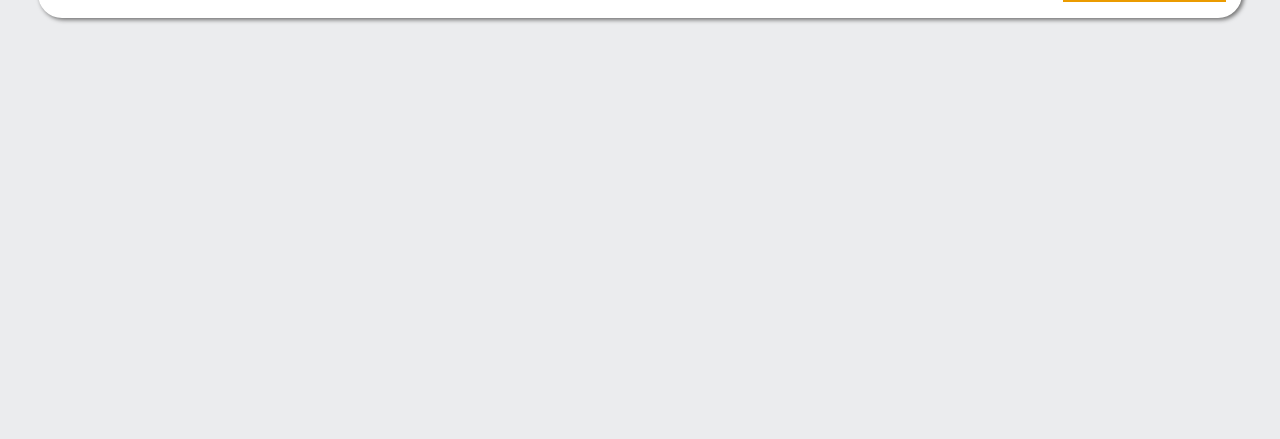
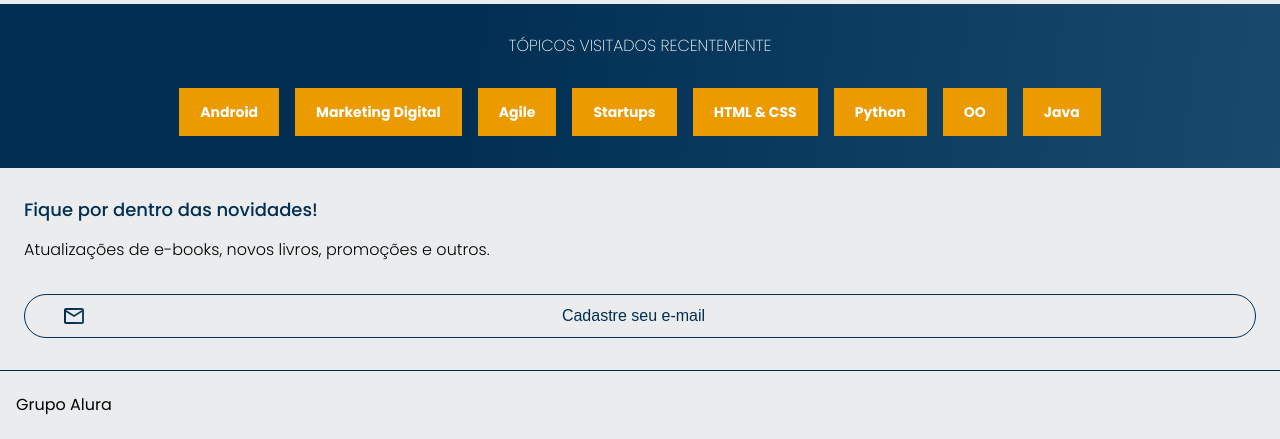
Before and after one commit to BispoAugusto/Alura-Books-Treino, a plain HTML site: page index.html in a window 1280 px wide. Shown: the part 1981-2420 px from the top of the page. Before the commit the page ends 2037 px from the top, so only its background shows below. Drawn offline with nearby package versions, Linux system fonts and the light colour scheme.

```diff
--- a/index.html
+++ b/index.html
@@ -51,10 +51,9 @@
             <!-- Slides -->
             <div class="swiper-slide"><img src="assets/Angular.svg" alt="Livro Angular"></div>
             <div class="swiper-slide"><img src="assets/ApacheKafka.svg" alt="Livro ApacheKafka"></div>
-            <div class="swiper-slide"><img src="assets/Gestão2.svg" alt="Livro de Gestão2"></div>
+            <div class="swiper-slide"><a href="https://www.youtube.com/watch?v=xvFZjo5PgG0&list=RDxvFZjo5PgG0&start_radio=1"><img src="assets/Gestão2.svg" alt="Livro de Gestão2"></a></div>
             <div class="swiper-slide"><img src="assets/Javascript.svg" alt="Livro sobre Javascript"></div>
             <div class="swiper-slide"><img src="assets/Liderança.svg" alt="Livro de Lider"></div>
-            <div class="swiper-slide"><img src="assets/Gestão2.svg" alt="Livro de gestão2"></div>
         </div>
         <!-- If we need navigation buttons -->
         <div class="swiper-button-prev"></div>
@@ -119,6 +118,28 @@
             <a class="card__botao" href="#">Saiba mais</a>
         </div>
     </section>
+    <section class="topicos">
+        <h2 class="topicos-titulo">Tópicos visitados recentemente</h2>
+        <ul class="topicos-lista">
+            <li class="lista-link"><a href="#" class="lista-link__link">Android</a></li>
+            <li class="lista-link"><a href="#" class="lista-link__link">Marketing Digital</a></li>
+            <li class="lista-link"><a href="#" class="lista-link__link">Agile</a></li>
+            <li class="lista-link"><a href="#" class="lista-link__link">Startups</a></li>
+            <li class="lista-link"><a href="#" class="lista-link__link">HTML & CSS</a></li>
+            <li class="lista-link"><a href="#" class="lista-link__link">Python</a></li>
+            <li class="lista-link"><a href="#" class="lista-link__link">OO</a></li>
+            <li class="lista-link"><a href="#" class="lista-link__link">Java</a></li>
+        </ul>
+    </section>
+    <section class="contatos">
+        <h2 class="contatos-titulo">Fique por dentro das novidades!</h2>
+        <p class="contatos-texto">Atualizações de e-books, novos livros, promoções e outros.</p>
+        <input type="search" class="contatos-email" placeholder="Cadastre seu e-mail">
+    </section>
+    <footer class="rodape">
+        <p class="rodape-texto">Grupo Alura</p>
+    </footer>
+
 
     <script src="https://cdn.jsdelivr.net/npm/swiper@12/swiper-bundle.min.js"></script>
     <script>
--- a/style.css
+++ b/style.css
@@ -4,6 +4,8 @@
 @import url(styles/banner.css);
 @import url(styles/carousel.css);
 @import url(styles/card.css);
+@import url(styles/topics.css);
+@import url(styles/contacts.css);
 
 :root {
     --cor-de-fundo: #EBECEE;
--- /dev/null
+++ b/styles/contacts.css
@@ -0,0 +1,42 @@
+.contatos {
+    display: flex;
+    flex-direction: column;
+    padding: 2em 1.5em;
+    border-bottom: 1px solid var(--azul);
+}
+
+.contatos-titulo {
+    font-size: 18px;
+    color: var(--azul);
+    font-weight: 500;
+    margin-bottom: 1em;
+}
+
+.contatos-texto {
+    line-height: 1.5em;
+    font-weight: 300;
+    margin-bottom: 2em;
+}
+
+.contatos-email {
+    background-color: transparent;
+    border: 1px solid var(--azul);
+    color: var(--azul);
+    border-radius: 24px;
+    padding: 1em;
+    width: 100%;
+}
+
+.contatos-email::placeholder {
+    background: url(../assets/Email.svg);
+    background-repeat: no-repeat;
+    background-position: 1.5em;
+    text-align: center;
+    color: var(--azul);
+    font-size: 16px;
+
+}
+
+.rodape-texto {
+    margin: 1.5em 1em;
+}
--- /dev/null
+++ b/styles/topics.css
@@ -0,0 +1,33 @@
+.topicos {
+    background: var(--azul-degrade);
+    text-align: center;
+}
+
+.topicos-titulo {
+    text-transform: uppercase;
+    color: var(--branco);
+    font-weight: 200;
+    padding: 2em;
+}
+
+.topicos-lista {
+    display: flex;
+    flex-wrap: wrap;
+    justify-content: center;
+    gap: 1em;
+    padding-bottom: 2em;
+}
+
+/* .lista-link {
+    padding: 1em 0;
+} */
+
+.lista-link__link {
+    background-color: var(--laranja);
+    text-decoration: none;
+    color: var(--branco);
+    font-weight: bold;
+    font-size: 14px;
+    padding: 1em 1.5em;
+    display: block;
+}
```
Also changed, not shown: assets/Email.svg (added).
